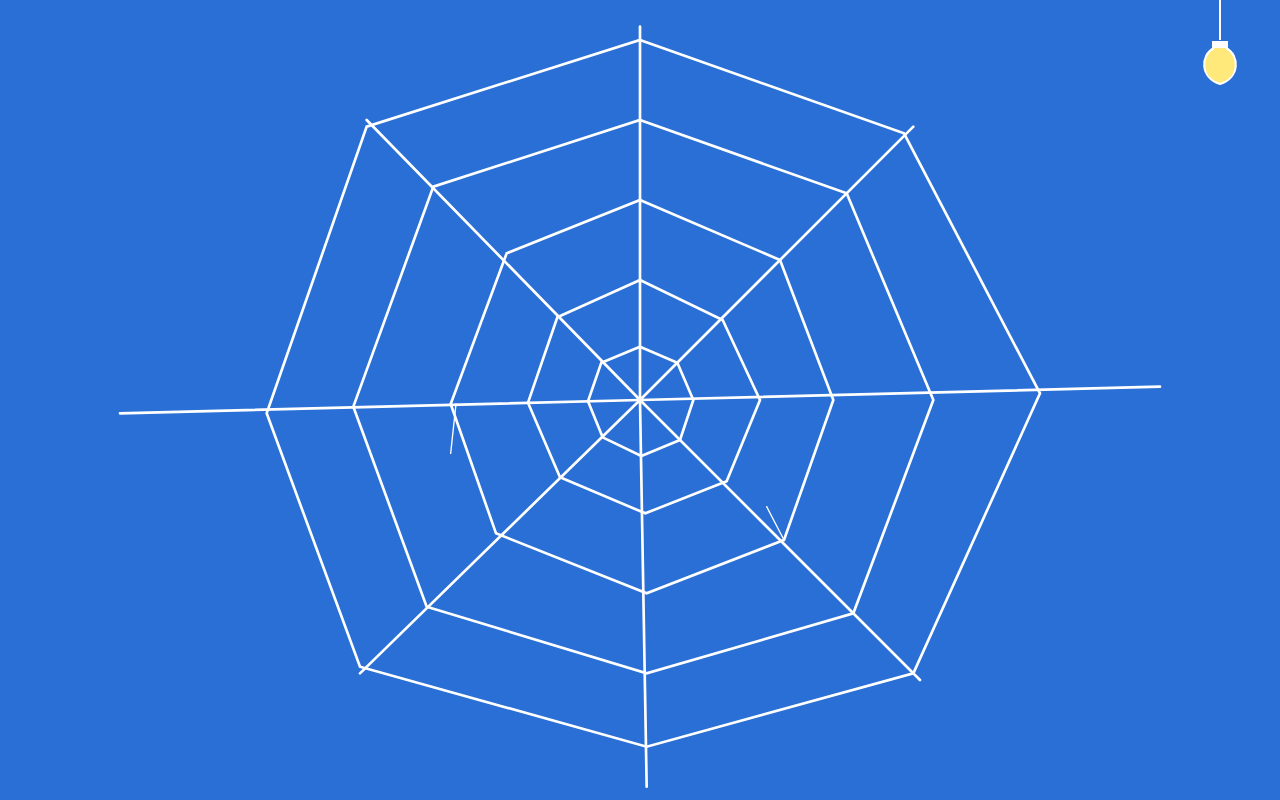
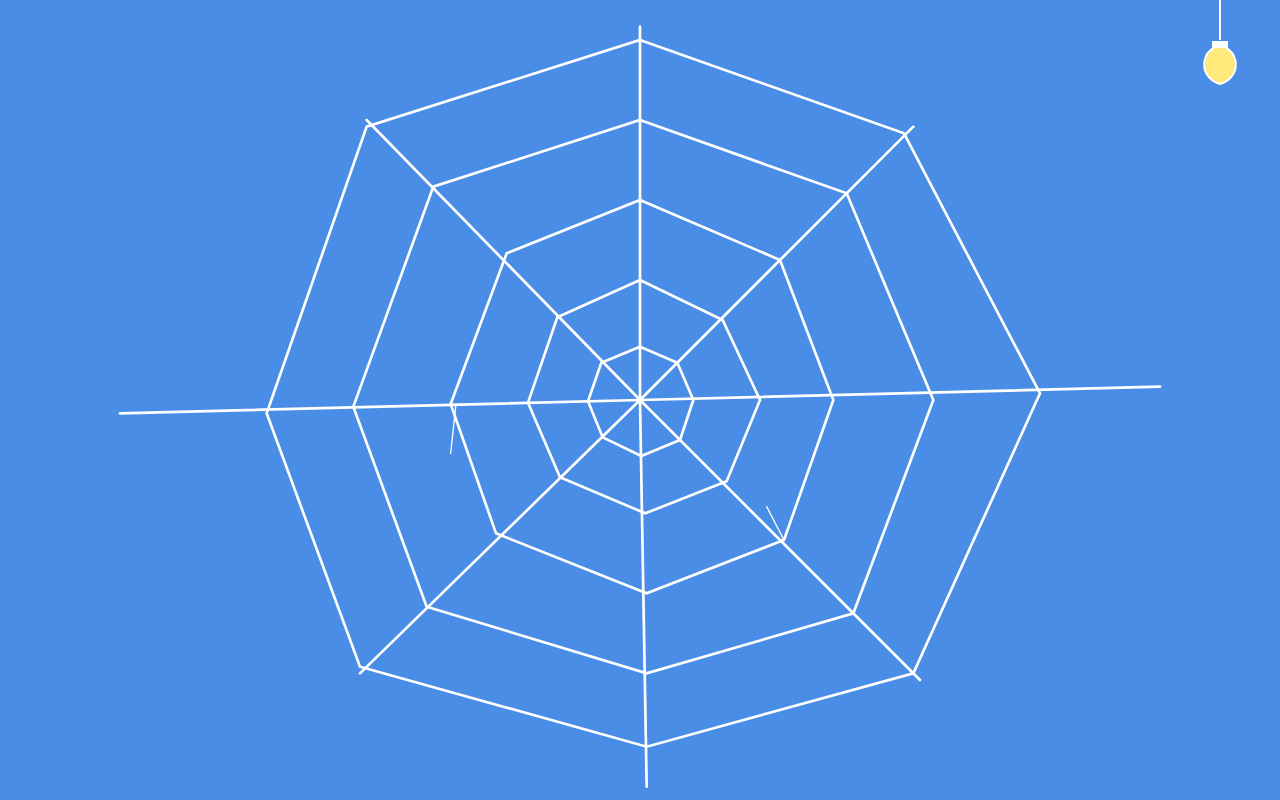
Before and after one commit to RT567/websight, a plain HTML site: page index.html in a window 1280 px wide. Drawn offline with Linux system fonts and the light colour scheme.

Commit message:
lighter blue
Co-Authored-By: Claude Fable 5.1 <noreply@anthropic.com>
Claude-Session: https://claude.ai/code/session_015ZpDwnfnc9KyNAQEN9J2to

```diff
--- a/index.html
+++ b/index.html
@@ -2,7 +2,7 @@
 <meta charset="utf-8">
 <title>websight</title>
 <style>
-html,body{margin:0;height:100%;background:#2a6fd6;overflow:hidden}
+html,body{margin:0;height:100%;background:#4a8de6;overflow:hidden}
 svg{width:100vw;height:100vh;display:block}
 .lid{position:fixed;left:-10%;width:120%;height:0;background:#000;transition:height .07s ease-in}
 #top{top:0;border-radius:0 0 50% 50%/0 0 30% 30%}#bot{bottom:0;border-radius:50% 50% 0 0/30% 30% 0 0}
```
